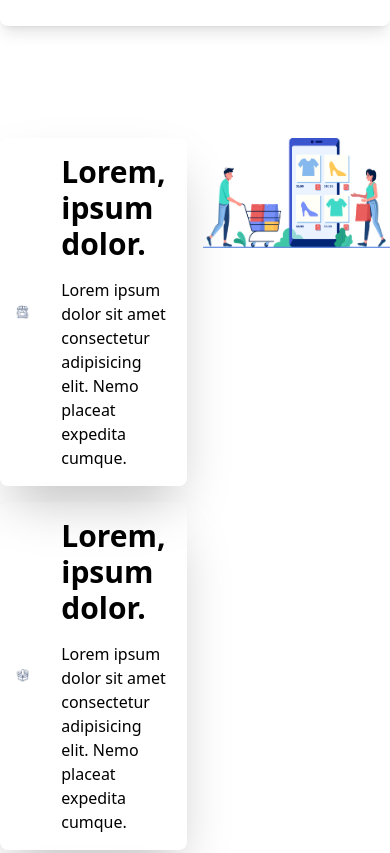
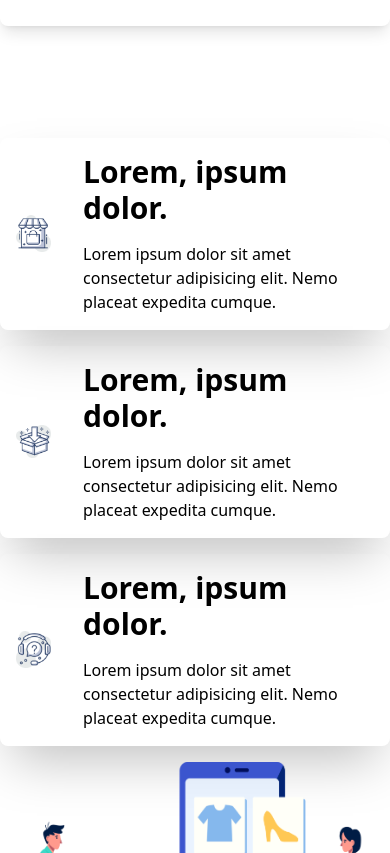
Before and after one commit to mdmomenulislam1/Penguin, a plain HTML site: page index.html in a window 390 px wide. Shown: the part 5140-5993 px from the top of the page. Drawn offline with nearby package versions, Linux system fonts and the light colour scheme.

Commit message:
Final commit

```diff
--- a/index.html
+++ b/index.html
@@ -208,7 +208,7 @@
         </section>
 
         <!-- Service System  -->
-        <section class="grid grid-cols-2 gap-4 my-8 mb-20">
+        <section class="grid lg:grid-cols-2 gap-4 my-8 mb-20">
             <div class="grid grid-cols-1 gap-4">
                 <div class="p-4 gap-8 flex justify-between items-center shadow-2xl rounded-lg">
                     <div>
```
